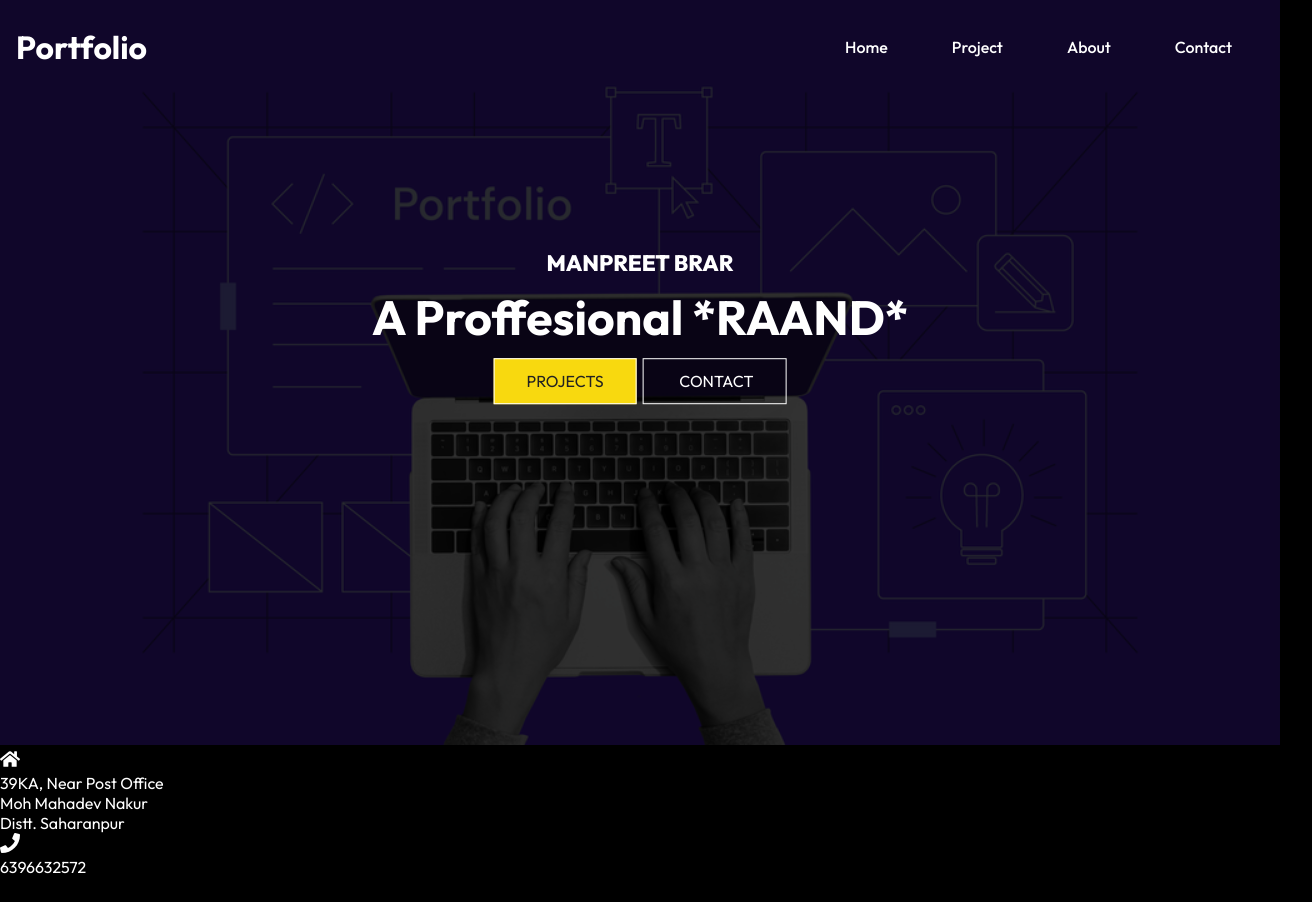
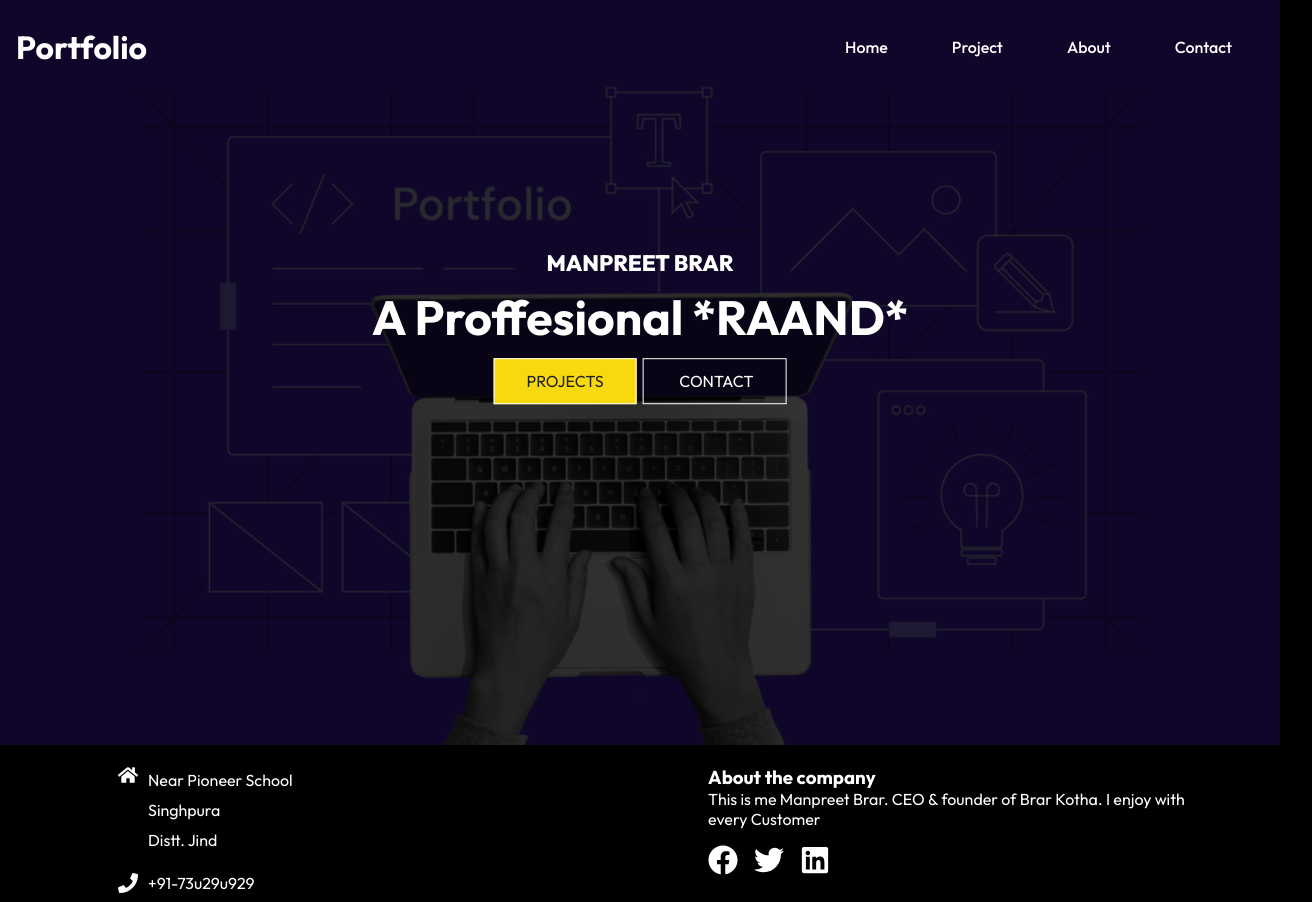
Before and after one commit to Sahil133101/portfolio-WebApp, a React (Create React App) app: page / in a window 1280 px wide. Shown: the top 902 px of the page, 1312 px wide, since content can reach past the window. Before the commit the page ends 877 px from the top, so only its background shows below. Built offline with nearby package versions, Linux system fonts and the light colour scheme.

Commit message:
Practice

```diff
--- a/src/Component/Footer.css
+++ b/src/Component/Footer.css
@@ -1,3 +1,57 @@
-.footer  {
-    margin-right: 2rem;
-}
+.location {
+    display: flex;
+    margin-bottom:0.8rem;
+  }
+  .location p {
+    line-height: 20px;
+  }
+  .phone {
+    display: flex;
+    align-items: center;
+  }
+
+  .gmail{
+    display: flex;
+    align-items: center;
+  }
+  .footer{
+    width:100%;
+    padding-left: 6rem 0;
+    margin-left: 2rem;
+    background-color:color(from color srgb r g b)
+  }
+  .footer-container{
+    max-width: 1140px;
+    margin:auto;
+
+    display: grid;
+    grid-template-columns: repeat(2, minmax(0, 1fr));
+        grid-gap: 40px;
+  }
+
+  .left{
+    height: 100%;
+    max-width: 100%;
+    display: flex;
+    flex-direction: column;
+    padding: 1rem;
+
+  }
+  .right{
+    height: 100%;
+    max-width: 100%;
+    display: flex;
+    flex-direction: column;
+    padding: 1rem;
+
+  }
+  .Social {
+    margin-top:1rem;
+
+  }
+  @media screen and (max-width:640px){
+    .footer-container{
+      grid-template-columns: 1fr;
+    }
+
+  }
--- a/src/Component/Footer.js
+++ b/src/Component/Footer.js
@@ -1,6 +1,6 @@
 import "./Footer.css";
 import React from 'react';
-import { FaHome, FaPhone } from "react-icons/fa";
+import { FaHome, FaPhone, FaMailBulk, FaFacebook, FaTwitter, FaLinkedin } from "react-icons/fa";
 
 const Footer = () => {
   return (
@@ -8,23 +8,37 @@ const Footer = () => {
       <div className="footer-container">
         <div className="left">
           <div className="location">
-            <FaHome size={20} style={{ color: "white", marginRight: "1rem" }} />
+            <FaHome size={20} style={{ color: "white", marginRight: "10px" }} />
             <div>
-              <p>39KA, Near Post Office</p>
-              <p>Moh Mahadev Nakur</p>
-              <p>Distt. Saharanpur</p>
-            </div>
-            </div>
-            <div className="phone">
-            <FaPhone size={20} style={{ color: "white", marginRight: "1rem" }} />
-            <div>
-              <p>6396632572</p>
+              <p style={{ padding: "5px 0", marginBottom: 0 }}>Near Pioneer School</p>
+              <p style={{ padding: "5px 0", marginBottom: 0 }}> Singhpura</p>
+              <p style={{ padding: "5px 0", marginBottom: 0 }}>Distt. Jind</p>
             </div>
           </div>
-
+          <div className="phone">
+            <FaPhone size={20} style={{ color: "white", marginRight: "10px" }} />
+            <p style={{ padding: "5px 0", marginBottom: 0 }}>+91-73u29u929</p>
+          </div>
+          <div className="gmail">
+            <FaMailBulk size={20} style={{ color: "white", marginRight: "10px" }} />
+            <p style={{ padding: "5px 0", marginBottom: 0 }}>brar@gmail.com</p>
+          </div>
         </div>
 
         <div className="right">
+          <p> <h3> About the company</h3></p>
+          <p> This is me Manpreet Brar.  CEO & founder of Brar Kotha.  I enjoy with every Customer</p>
+          <div className="Social">
+          <a href="https://www.facebook.com/your-profile-link">
+              <FaFacebook size={30} style={{ color: "white", marginRight: "1rem" }} />
+            </a>
+            <a href="https://www.twitter.com/your-profile-link">
+              <FaTwitter size={30} style={{ color: "white", marginRight: "1rem" }} />
+            </a>
+            <a href="https://www.linkedin.com/your-profile-link">
+              <FaLinkedin size={30} style={{ color: "white", marginRight: "1rem" }} />
+            </a>
+               </div>
 
         </div>
       </div>
--- a/src/Component/Main.css
+++ b/src/Component/Main.css
@@ -54,3 +54,20 @@
 .Content .btn {
     margin: 1rem 0.2rem;
 }
+
+@media screen and (max-width: 600px) {
+    .Hero .Content {
+        top: 50%; /* Adjusted for better positioning */
+    }
+    .Hero .Content h1 {
+        font-size: 2.5rem; /* Adjusted font size */
+        padding: 0.5rem 0 1rem; /* Adjusted padding */
+    }
+    .Hero .Content p {
+        font-size: 1.2rem; /* Adjusted font size */
+        font-weight: 400; /* Adjusted font weight */
+    }
+    .Content .btn {
+        margin: 0.5rem 0.2rem; /* Adjusted button margin */
+    }
+}
```
